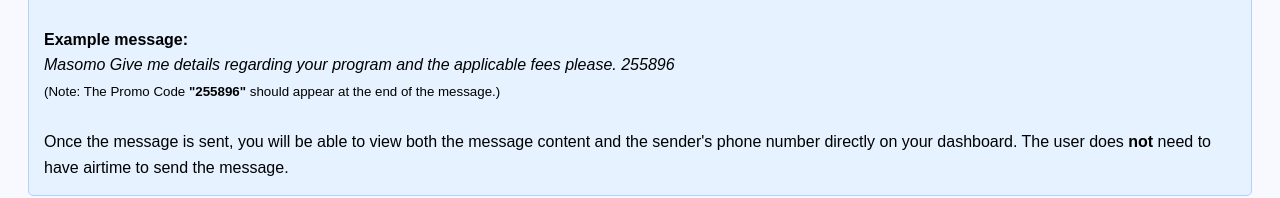
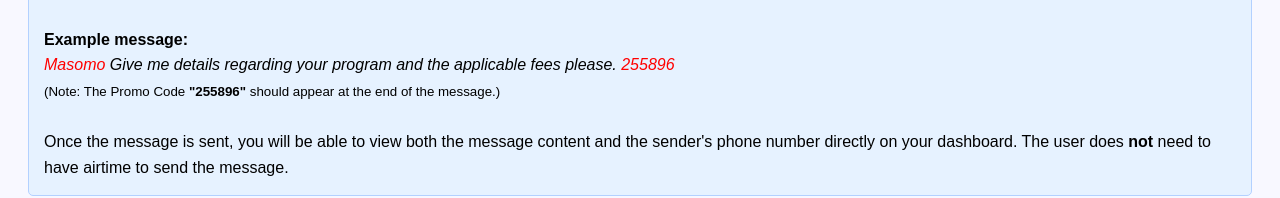
Before and after one commit to masomodigital/view-messages, a plain HTML site: page index.html in a window 1280 px wide. Shown: the part 225-423 px from the top of the page. Drawn offline with Linux system fonts and the light colour scheme.

Commit message:
Update index.html

```diff
--- a/index.html
+++ b/index.html
@@ -51,7 +51,7 @@
   You can share your Promo Code with your users, allowing them to send you messages at no cost. Users on the Safaricom network can send SMS offline by texting their message to the shortcode <strong>40015</strong>.<br><br>
 
   <strong>Example message:</strong><br>
-  <em>Masomo Give me details regarding your program and the applicable fees please. 255896</em><br>
+  <em><span style="color:red;">Masomo</span> Give me details regarding your program and the applicable fees please. <span style="color:red;">255896</span></em><br>
   <small>(Note: The Promo Code <strong>"255896"</strong> should appear at the end of the message.)</small><br><br>
 
   Once the message is sent, you will be able to view both the message content and the sender's phone number directly on your dashboard. The user does <strong>not</strong> need to have airtime to send the message.
```
